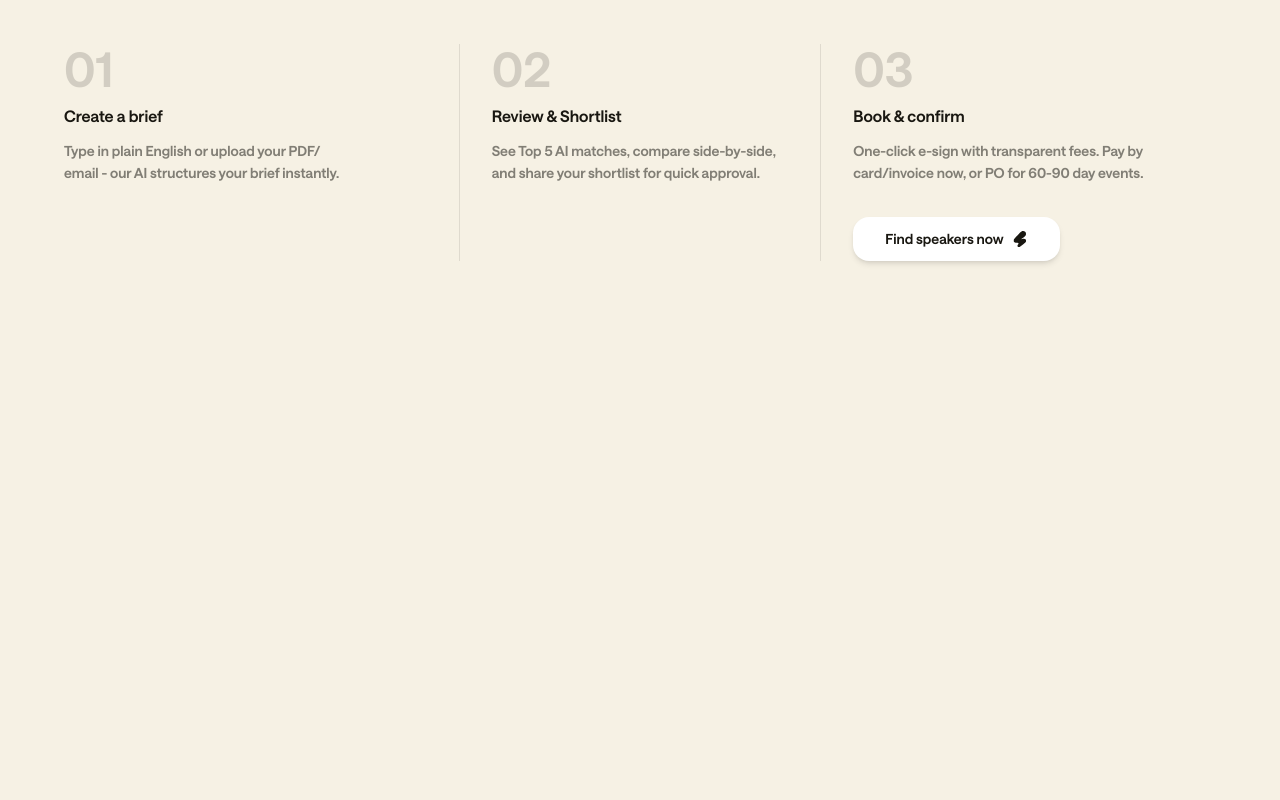
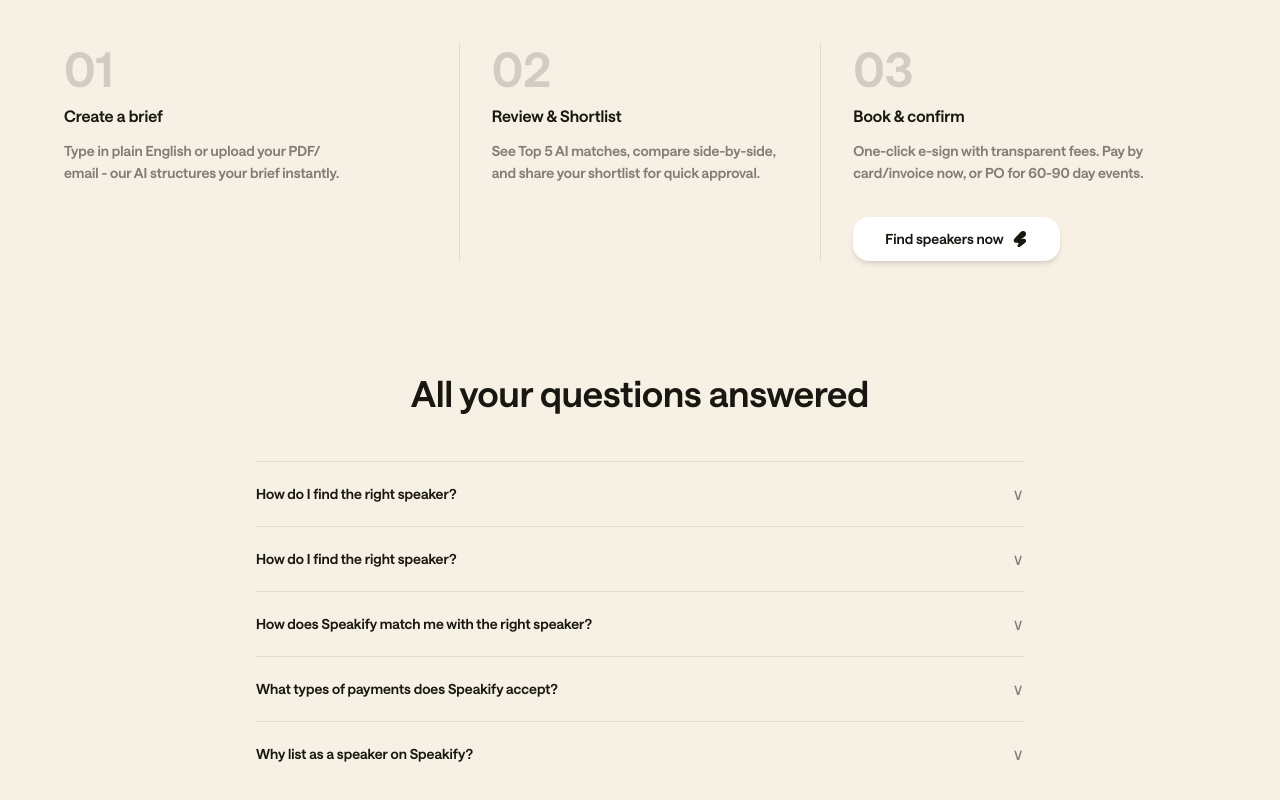
Before and after one commit to stamcodes/Speakify-React-TS-Tailwind, a React (Vite) app: page / in a window 1280 px wide. Shown: the part 2254-3054 px from the top of the page. Before the commit the page ends 2547 px from the top, so only its background shows below. Built offline with nearby package versions, Linux system fonts and the light colour scheme.

Commit message:
FAQ Accordion

```diff
--- a/src/App.tsx
+++ b/src/App.tsx
@@ -6,6 +6,7 @@
 import BrandStrip from "./components/Modules/BrandStrip";
 import Button from "./components/UI/Button";
 import AuthorCard from "./components/Modules/AuthorCard";
+import FAQItem from "./components/Modules/FAQItem";
 import "./index.css";
 
 const GuestActions = (
@@ -68,7 +69,6 @@
               "linear-gradient(to bottom, black 0%, transparent 100%)",
           }}
         />
-
         {/*Brand logo + AuthorCard section  */}
         <section
           className="w-full px-12 pt-10 pb-16 flex flex-col items-center gap-10"
@@ -137,7 +137,6 @@
             </div>
           </div>
         </section>
-
         {/* 3 steps to Book Speaker */}
         <section className="px-16 py-8">
           {/* Header */}
@@ -205,6 +204,48 @@
             </div>
           </div>
         </section>
+        {/* FAQ Accordion */}
+
+        <section className="px-64 py-20">
+          <h2 className="text-4xl font-bold text-heading text-center mb-12">
+            All your questions answered
+          </h2>
+          <div className="flex flex-col">
+            {[
+              {
+                question: "How do I find the right speaker?",
+                answer:
+                  "Speakify is a B2B platform for finding and booking professional speakers. Search by topic, budget, and fit — and go from brief to confirmed booking without the back-and-forth.",
+              },
+              {
+                question: "How do I find the right speaker?",
+                answer:
+                  "Speakify is a B2B platform for finding and booking professional speakers. Search by topic, budget, and fit — and go from brief to confirmed booking without the back-and-forth.",
+              },
+              {
+                question: "How does Speakify match me with the right speaker?",
+                answer:
+                  "Our AI analyses your brief, budget, audience, and event type to surface the most relevant speakers — ranked by fit, not just popularity.",
+              },
+              {
+                question: "What types of payments does Speakify accept?",
+                answer:
+                  "We accept card payments, invoices, and purchase orders for events with 60-90 day lead times.",
+              },
+              {
+                question: "Why list as a speaker on Speakify?",
+                answer:
+                  "Get discovered by event organisers actively looking for speakers in your niche. Manage bookings, set your fees, and grow your speaking business in one place.",
+              },
+            ].map((item, index) => (
+              <FAQItem
+                key={index}
+                question={item.question}
+                answer={item.answer}
+              />
+            ))}
+          </div>
+        </section>
       </div>
     </div>
   );
--- /dev/null
+++ b/src/components/Modules/FAQItem.tsx
@@ -0,0 +1,41 @@
+// components/Modules/FAQItem.tsx
+import { useState, useRef } from "react";
+
+interface FAQItemProps {
+  question: string;
+  answer: string;
+}
+
+function FAQItem({ question, answer }: FAQItemProps) {
+  const [isOpen, setIsOpen] = useState(false);
+  const contentRef = useRef<HTMLDivElement>(null);
+
+  return (
+    <div
+      className="border-t border-grey/20 py-5 cursor-pointer"
+      onClick={() => setIsOpen(!isOpen)}
+    >
+      <div className="flex justify-between items-center">
+        <span className="text-sm font-bold text-heading">{question}</span>
+        <span
+          className="text-grey transition-transform duration-300"
+          style={{ transform: isOpen ? "rotate(180deg)" : "rotate(0deg)" }}
+        >
+          ∨
+        </span>
+      </div>
+      <div
+        ref={contentRef}
+        className="overflow-hidden transition-all duration-300 ease-in-out"
+        style={{
+          maxHeight: isOpen ? `${contentRef.current?.scrollHeight}px` : "0px",
+          opacity: isOpen ? 1 : 0,
+        }}
+      >
+        <p className="text-grey text-sm leading-relaxed mt-3">{answer}</p>
+      </div>
+    </div>
+  );
+}
+
+export default FAQItem;
```
